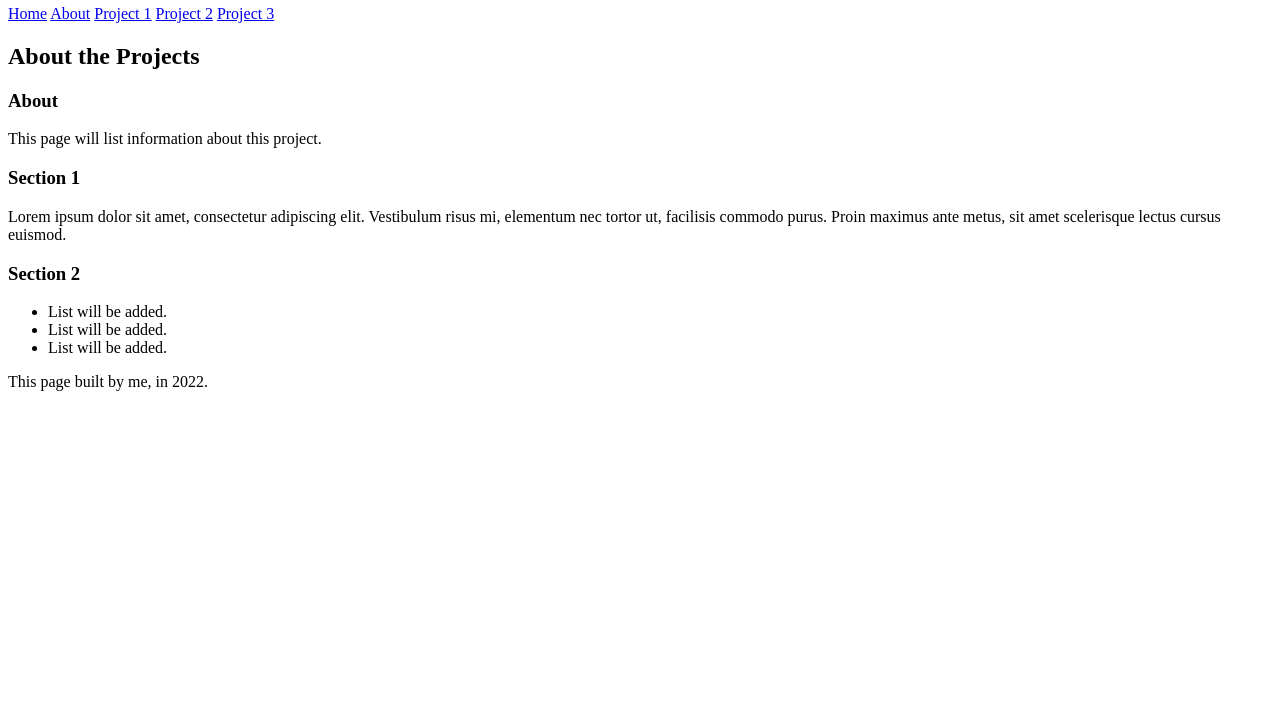
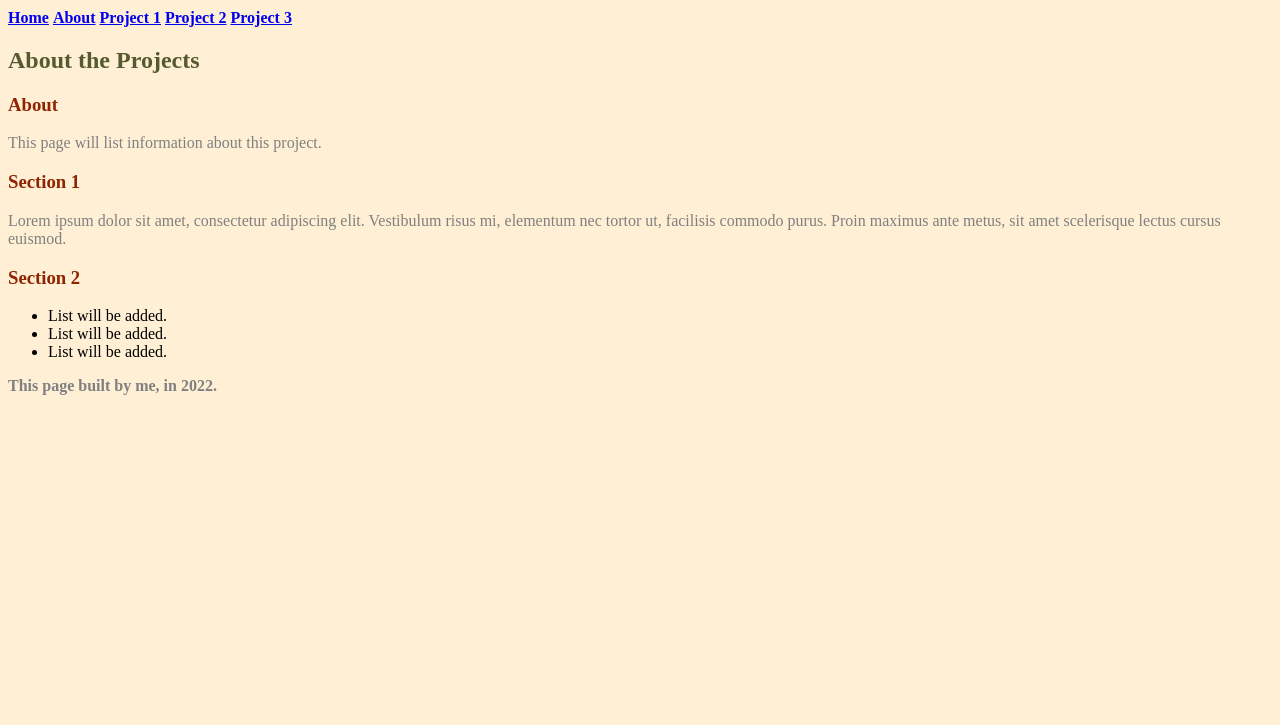
Before and after one commit to mashgit1/portfolio, a plain HTML site: page about.html in a window 1280 px wide. Shown: the part 75-800 px from the top of the page. Drawn offline with Linux system fonts and the light colour scheme.

Commit message:
updated about.html file

```diff
--- a/about.html
+++ b/about.html
@@ -3,16 +3,17 @@
   <head>
     <meta charset="utf-8">
     <title>About</title>
+    <link rel="stylesheet" type="text/css" href="styles/stylesheet.css">
   </head>
   <body>
     <header>
       <h1>About Projects</h1>
       <nav>
-        <a href="index.html">Home</a>
-        <a href="about.html">About</a>
-        <a href="C:/Users/maria/Desktop/html100/semantic-elements/index.html">Project 1</a>
-        <a href="#">Project 2</a>
-        <a href="#">Project 3</a>
+        <a class= "important" href="index.html">Home</a>
+        <a class= "important" href="about.html">About</a>
+        <a class= "important" href="C:/Users/maria/Desktop/html100/semantic-elements/index.html">Project 1</a>
+        <a class= "important" href="#">Project 2</a>
+        <a class= "important" href="#">Project 3</a>
         </nav>
     </header>
 
@@ -38,7 +39,7 @@
     </section>
 
     <footer>
-    <p>This page built by me, in 2022.</p>
+    <p class= "important">This page built by me, in 2022.</p>
     </footer>
 
   </body>
```
